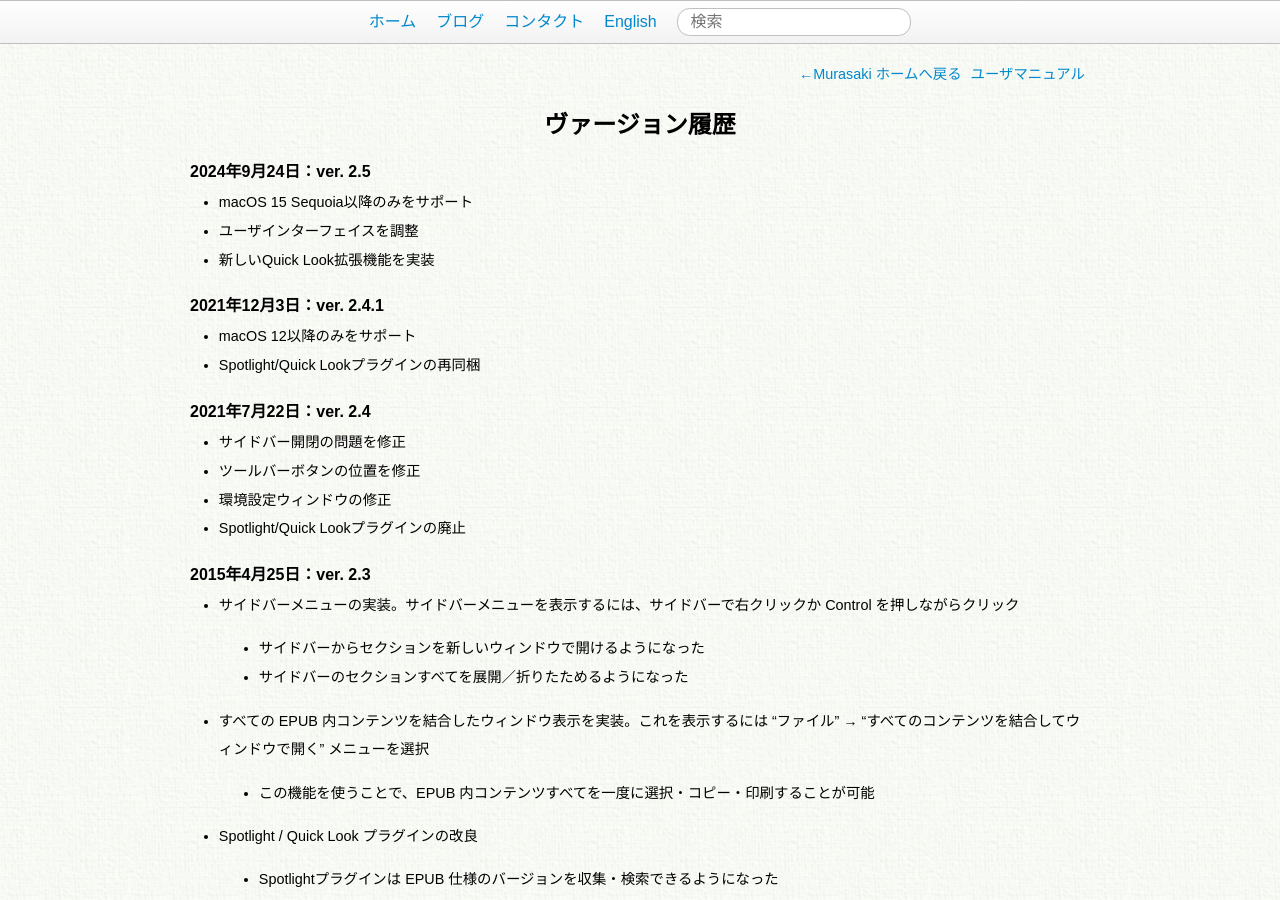
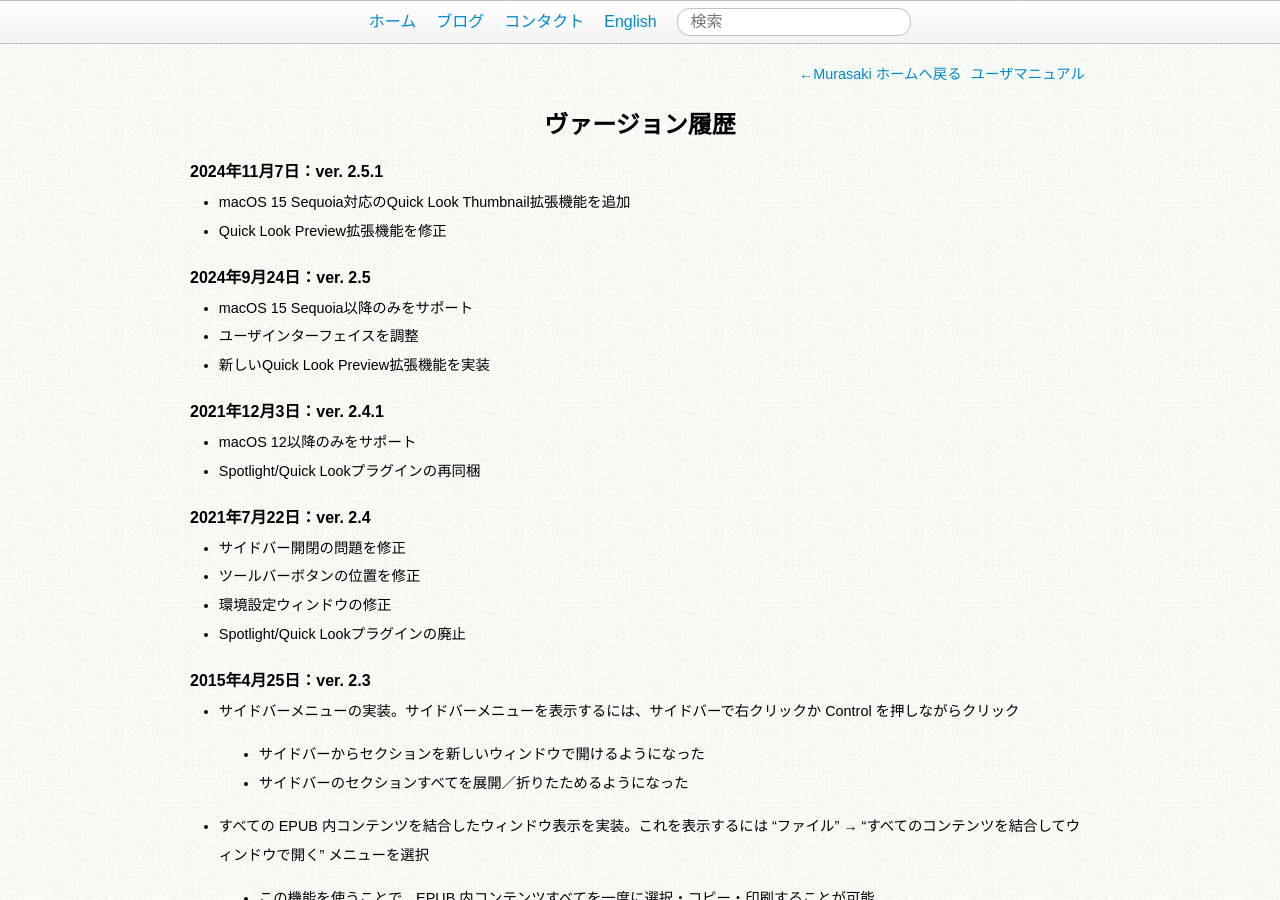
Before and after one commit to GenjiApp/genjiapp.github.io, a Jekyll site: the page built from mac/murasaki/history.html, in a window 1280 px wide and 900 px high. Built offline with Jekyll 4.4.1, drawn with Linux system fonts in a browser that asks for light colours.

Commit message:
add new release Murasaki ver. 2.5.1

```diff
--- a/mac/murasaki/history.html
+++ b/mac/murasaki/history.html
@@ -14,10 +14,14 @@
   <h1>ヴァージョン履歴</h1>
 
   <dl>
+    <dt>2024年11月7日：ver. 2.5.1</dt>
+    <dd>macOS 15 Sequoia対応のQuick Look Thumbnail拡張機能を追加</dd>
+    <dd>Quick Look Preview拡張機能を修正</dd>
+
     <dt>2024年9月24日：ver. 2.5</dt>
     <dd>macOS 15 Sequoia以降のみをサポート</dd>
     <dd>ユーザインターフェイスを調整</dd>
-    <dd>新しいQuick Look拡張機能を実装</dd>
+    <dd>新しいQuick Look Preview拡張機能を実装</dd>
 
     <dt>2021年12月3日：ver. 2.4.1</dt>
     <dd>macOS 12以降のみをサポート</dd>
--- a/mac/murasaki/history_en.html
+++ b/mac/murasaki/history_en.html
@@ -13,10 +13,14 @@
 
   <h1>Version History</h1>
   <dl>
+    <dt>2024-11-7: ver. 2.5.1</dt>
+    <dd>Added Quick Look Thumbnail Extension for macOS 15 Sequoia</dd>
+    <dd>Fixed Quick Look Preview Extension</dd>
+
     <dt>2024-9-24: ver. 2.5</dt>
     <dd>Supported macOS 15 Sequoia or later only</dd>
     <dd>Fixed the user interface</dd>
-    <dd>Added a modern Quick Look Extension</dd>
+    <dd>Added a modern Quick Look Preview Extension</dd>
 
     <dt>2021-12-2: ver. 2.4.1</dt>
     <dd>Supported mac0S 12 or later only</dd>
```
